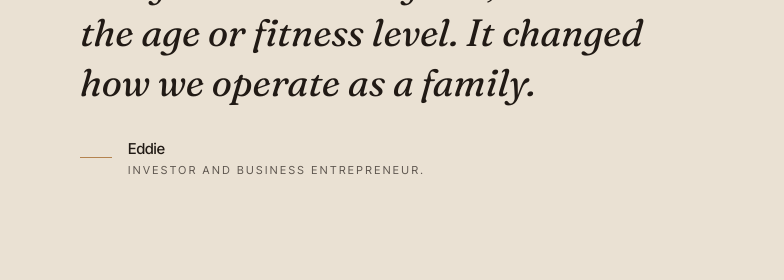
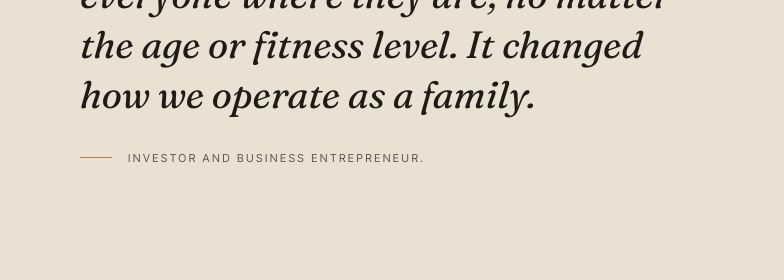
Before and after one commit to jonhbretas/kofindinone, a plain HTML site: page residential.html in a window 1280 px wide. Shown: the part 4600-4880 px from the top of the page, 496-1280 px from the left. Drawn offline with Linux system fonts and the light colour scheme.

Commit message:
Remove Eddie's name from residential testimonial, keep title and quote
Client requested his name not appear on the site.

```diff
--- a/residential.html
+++ b/residential.html
@@ -593,10 +593,10 @@
     </div>
   </section>
 
-  <!-- ===== TESTIMONIAL — Eddie ===== -->
+  <!-- ===== TESTIMONIAL — Investor client (real, locked) ===== -->
   <section style="background: #EAE1D3; color: #211A15; padding: 128px 72px;">
     <div style="display: grid; grid-template-columns: 420px 1fr; gap: 84px; align-items: center; max-width: 1180px; margin: 0 auto;">
-      <!-- TODO: swap for a candid photo of Eddie training with his kids once one exists.
+      <!-- TODO: swap for a candid photo of this client training with his kids once one exists.
            Until then this stays an ambience shot rather than a stand-in for him. -->
       <div style="position: relative; height: 500px; overflow: hidden; background: #DED3C1;">
         <img src="images/ChanCL-56.webp" alt="A coaching session in a residence gym with floor-to-ceiling windows" style="position: absolute; inset: 0; width: 100%; height: 100%; object-fit: cover;" loading="lazy">
@@ -606,7 +606,6 @@
         <figcaption style="display: flex; align-items: center; gap: 16px;">
           <div style="width: 32px; height: 1px; background: #B4834F;"></div>
           <div style="display: flex; flex-direction: column; gap: 5px;">
-            <div style="font-size: 15px; font-weight: 500;">Eddie</div>
             <div style="font-size: 11px; letter-spacing: 0.22em; text-transform: uppercase; color: rgba(33,26,21,0.7);">Investor and Business Entrepreneur.</div>
           </div>
         </figcaption>
```
